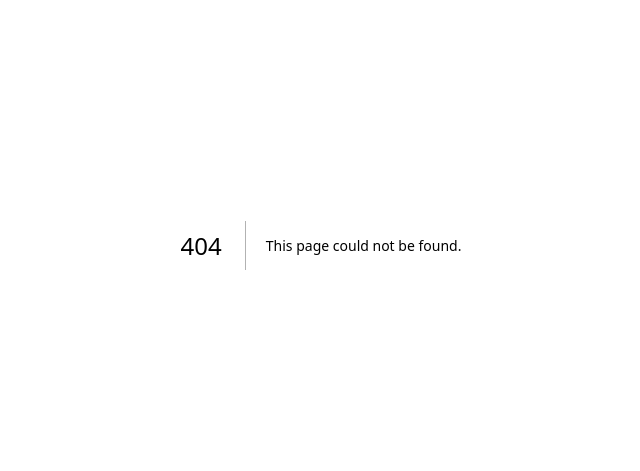
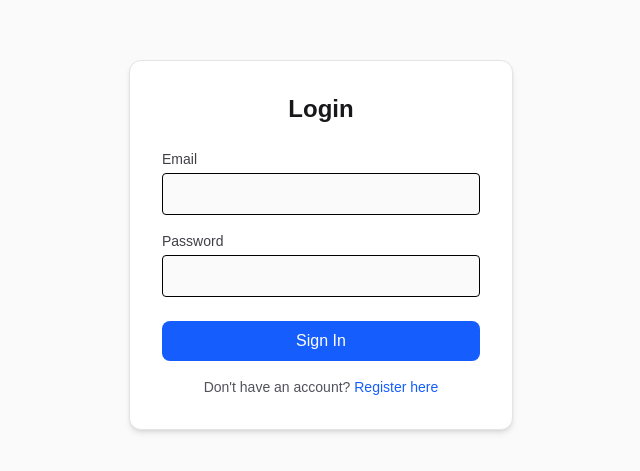
Before and after one commit to UniAssist-team/uniassist-platform, a Next.js app in the folder frontend/: page /login in a window 1280 px wide. Before the commit this address had no page. Shown: the part 155-626 px from the top of the page, without its empty margins (319-959 px from the left). Built offline with nearby package versions, Linux system fonts and the light colour scheme.

Commit message:
feat: Add Login and Register pages with API connection (#7)
* Added login and register pages and connected backend

* final fixes for login/register

```diff
--- /dev/null
+++ b/frontend/src/app/login/page.tsx
@@ -0,0 +1,72 @@
+'use client';
+import { useState } from 'react';
+import { apiRequest } from '@/lib/api';
+import { useRouter } from 'next/navigation';
+
+export default function LoginPage() {
+  const [email, setEmail] = useState('');
+  const [password, setPassword] = useState('');
+  const [error, setError] = useState('');
+  const router = useRouter();
+
+  const handleLogin = async (e: React.FormEvent) => {
+    e.preventDefault();
+    setError('');
+
+    try {
+      // Calls the login endpoint from your OpenAPI spec
+      const data = await apiRequest('/session/login', {
+        method: 'POST',
+        body: JSON.stringify({ email, password }),
+      });
+
+      // Save the JWT token returned by the backend
+      localStorage.setItem('token', data.token);
+
+      // Redirect to the dashboard
+      router.push('/dashboard');
+    } catch (err: any) {
+      setError(err.message || 'Invalid email or password');
+    }
+  };
+
+  return (
+    <div className="flex flex-col items-center justify-center min-h-screen bg-zinc-50">
+      <form onSubmit={handleLogin} className="p-8 bg-white shadow-md border border-zinc-200 rounded-xl w-96">
+        <h1 className="text-2xl font-bold mb-6 text-center text-zinc-900">Login</h1>
+
+        {error && <p className="text-red-500 text-sm mb-4 text-center">{error}</p>}
+
+        <div className="mb-4">
+          <label className="block text-sm font-medium text-zinc-700 mb-1">Email</label>
+          <input
+            type="email"
+            className="w-full p-2 border rounded bg-zinc-50 outline-none focus:ring-2 focus:ring-blue-500 text-black"
+            value={email}
+            onChange={(e) => setEmail(e.target.value)}
+            required
+          />
+        </div>
+
+        <div className="mb-6">
+          <label className="block text-sm font-medium text-zinc-700 mb-1">Password</label>
+          <input
+            type="password"
+            className="w-full p-2 border rounded bg-zinc-50 outline-none focus:ring-2 focus:ring-blue-500 text-black"
+            value={password}
+            onChange={(e) => setPassword(e.target.value)}
+            required
+          />
+        </div>
+
+        <button type="submit" className="w-full bg-blue-600 text-white p-2 rounded-lg hover:bg-blue-700 font-medium transition-colors">
+          Sign In
+        </button>
+
+        <p className="mt-4 text-center text-sm text-zinc-600">
+          Don't have an account? <a href="/register" className="text-blue-600 hover:underline">Register here</a>
+        </p>
+      </form>
+    </div>
+  );
+}
--- /dev/null
+++ b/frontend/src/app/register/page.tsx
@@ -0,0 +1,54 @@
+'use client';
+import { useState } from 'react';
+import { apiRequest } from '@/lib/api';
+import { useRouter } from 'next/navigation';
+
+export default function RegisterPage() {
+  const [email, setEmail] = useState('');
+  const [password, setPassword] = useState('');
+  const [error, setError] = useState('');
+  const router = useRouter();
+
+  const handleSubmit = async (e: React.FormEvent) => {
+    e.preventDefault();
+    setError('');
+
+    try {
+      // Calls your backend on http://localhost:3001
+      const data = await apiRequest('/session/register', {
+        method: 'POST',
+        body: JSON.stringify({ email, password }),
+      });
+
+      // Saves the token so you stay logged in
+      localStorage.setItem('token', data.token);
+
+      // Success! Move to the dashboard
+      router.push('/dashboard');
+    } catch (err: any) {
+      setError(err.message || 'Registration failed');
+    }
+  };
+
+  return (
+    <div className="flex flex-col items-center justify-center min-h-screen bg-zinc-50">
+      <form onSubmit={handleSubmit} className="p-8 bg-white shadow-md border border-zinc-200 rounded-xl w-96">
+        <h1 className="text-2xl font-bold mb-6 text-center text-zinc-900">Create Account</h1>
+        {error && <p className="text-red-500 text-sm mb-4 text-center">{error}</p>}
+        <input
+          type="email" placeholder="Email"
+          className="w-full p-2 mb-4 border rounded bg-zinc-50 outline-none focus:ring-2 focus:ring-blue-500 text-black"
+          value={email} onChange={(e) => setEmail(e.target.value)} required
+        />
+        <input
+          type="password" placeholder="Password"
+          className="w-full p-2 mb-6 border rounded bg-zinc-50 outline-none focus:ring-2 focus:ring-blue-500 text-black"
+          value={password} onChange={(e) => setPassword(e.target.value)} required
+        />
+        <button type="submit" className="w-full bg-blue-600 text-white p-2 rounded-lg hover:bg-blue-700 font-medium">
+          Sign Up
+        </button>
+      </form>
+    </div>
+  );
+}
--- /dev/null
+++ b/frontend/src/lib/api.ts
@@ -0,0 +1,35 @@
+// frontend/src/lib/api.ts
+
+// Updated to match your backend port from the terminal logs
+const BASE_URL = 'http://localhost:3001';
+
+export async function apiRequest(endpoint: string, options: RequestInit = {}) {
+  const token = typeof window !== 'undefined' ? localStorage.getItem('token') : null;
+
+  const headers = {
+    'Content-Type': 'application/json',
+    ...(token ? { Authorization: `Bearer ${token}` } : {}),
+    ...options.headers,
+  };
+
+  try {
+    const response = await fetch(`${BASE_URL}${endpoint}`, {
+      ...options,
+      headers,
+    });
+
+    if (!response.ok) {
+      // Attempt to parse error message from the backend
+      const errorData = await response.json().catch(() => ({}));
+      throw new Error(errorData.message || `Error: ${response.status}`);
+    }
+
+    // Handle 204 No Content responses (like Logout)
+    if (response.status === 204) return null;
+
+    return response.json();
+  } catch (error: any) {
+    console.error("API Request Failed:", error.message);
+    throw error;
+  }
+}
```
Also changed, not shown: 1 other file (tests, documents, lock files or other folders).
